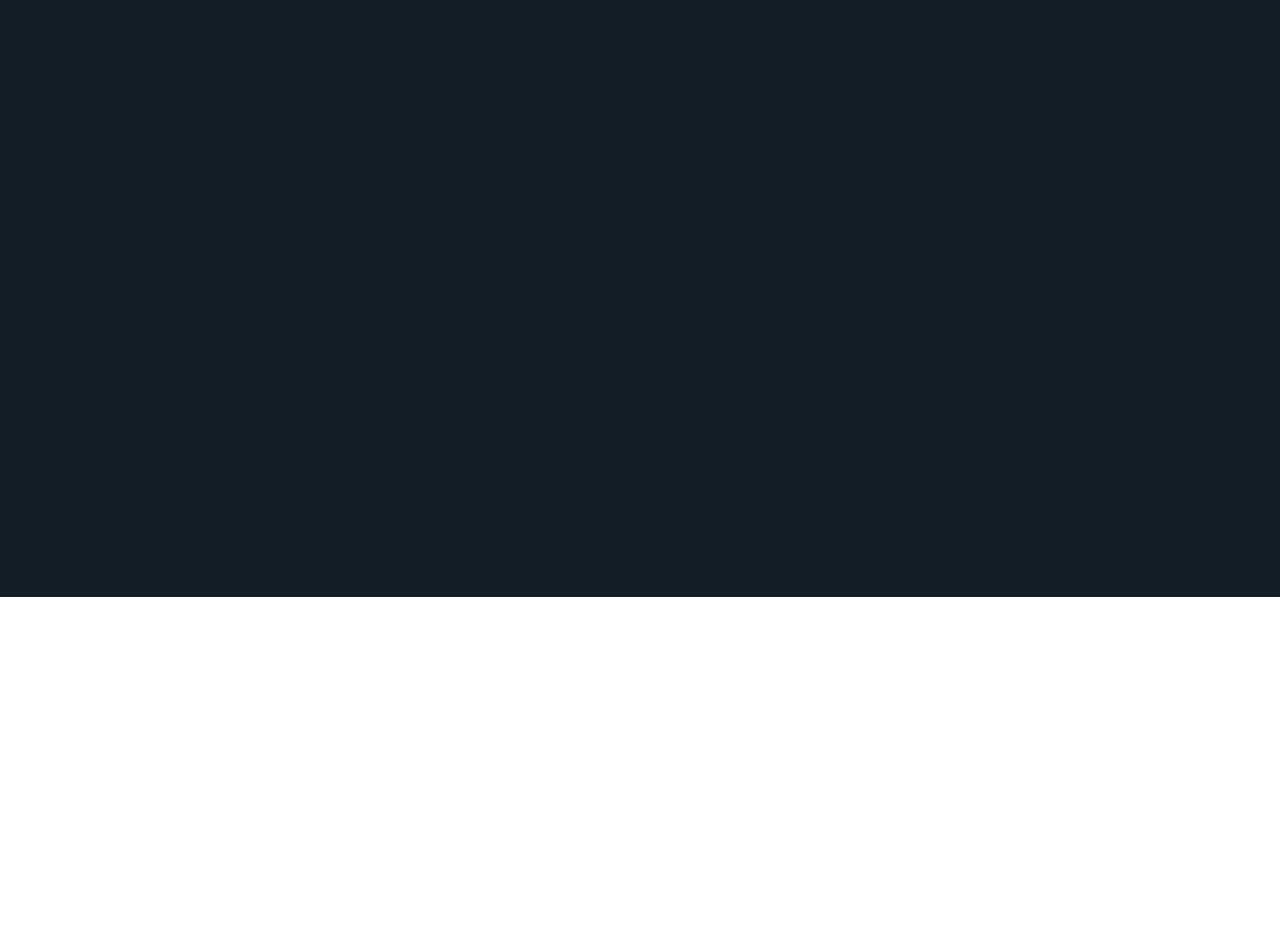
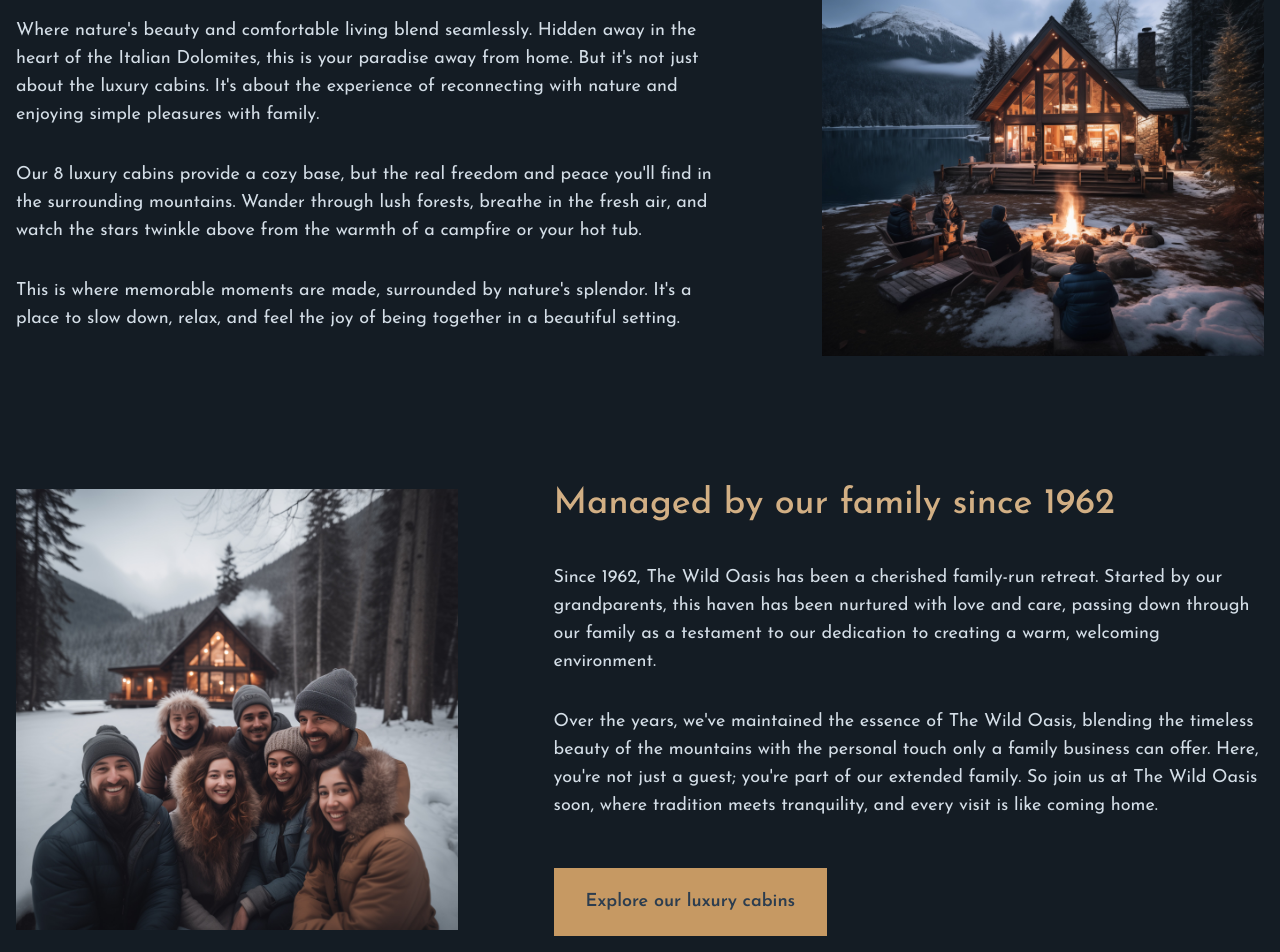
Before and after one commit to erhanertem/Exercise_Website-next-js-pages-router, a Next.js app: page /about in a window 1280 px wide. Shown: the part 203-1155 px from the top of the page. Before the commit the page ends 800 px from the top, so only its background shows below. Built offline with nearby package versions, Linux system fonts and the light colour scheme.

Commit message:
Add pages

```diff
--- a/pages/_app.js
+++ b/pages/_app.js
@@ -22,9 +22,9 @@ export default function App({ Component, pageProps }) {
       <Header />
 
       {isCabinsRoute ? (
-        <DashboardLayout>
+        <CabinsLayout>
           <Component {...pageProps} />
-        </DashboardLayout>
+        </CabinsLayout>
       ) : (
         <DefaultLayout>
           <Component {...pageProps} />
@@ -38,7 +38,7 @@ function DefaultLayout({ children }) {
   return <main className='p-4'>{children}</main>;
 }
 
-function DashboardLayout({ children }) {
+function CabinsLayout({ children }) {
   return (
     <div className='flex'>
       <aside className='w-52 bg-gray-100 p-4 h-screen shadow-md'>
@@ -48,7 +48,9 @@ function DashboardLayout({ children }) {
               <a
                 href='/dashboard'
                 className='text-gray-700 hover:text-blue-600'>
-                Dashboard Home
+                Cabins Side Panel
+                <br />
+                <em>**This is an alternate layout**</em>
               </a>
             </li>
             <li>
--- a/pages/about.js
+++ b/pages/about.js
@@ -1,5 +1,86 @@
-function About() {
-  return <div>About page</div>;
+import Image from "next/image";
+import image1 from "@/public/about-1.jpg";
+import image2 from "@/public/about-2.jpg";
+import Link from "next/link";
+
+export default function About() {
+  return (
+    <div className='grid grid-cols-5 gap-x-24 gap-y-32 text-lg items-center'>
+      <div className='col-span-3'>
+        <h1 className='text-4xl mb-10 text-accent-400 font-medium'>
+          Welcome to The Wild Oasis
+        </h1>
+
+        <div className='space-y-8'>
+          <p>
+            Where nature&apos;s beauty and comfortable living blend seamlessly.
+            Hidden away in the heart of the Italian Dolomites, this is your
+            paradise away from home. But it&apos;s not just about the luxury
+            cabins. It&apos;s about the experience of reconnecting with nature
+            and enjoying simple pleasures with family.
+          </p>
+          <p>
+            Our 8 luxury cabins provide a cozy base, but the real freedom and
+            peace you&apos;ll find in the surrounding mountains. Wander through
+            lush forests, breathe in the fresh air, and watch the stars twinkle
+            above from the warmth of a campfire or your hot tub.
+          </p>
+          <p>
+            This is where memorable moments are made, surrounded by
+            nature&apos;s splendor. It&apos;s a place to slow down, relax, and
+            feel the joy of being together in a beautiful setting.
+          </p>
+        </div>
+      </div>
+
+      <div className='col-span-2'>
+        <Image
+          src={image1}
+          alt='Family sitting around a fire pit in front of cabin'
+          placeholder='blur'
+          quality={80}
+        />
+      </div>
+
+      <div className='relative aspect-square col-span-2'>
+        <Image
+          src='/about-2.jpg'
+          fill
+          className='object-cover'
+          alt='Family that manages The Wild Oasis'
+        />
+      </div>
+
+      <div className='col-span-3'>
+        <h1 className='text-4xl mb-10 text-accent-400 font-medium'>
+          Managed by our family since 1962
+        </h1>
+
+        <div className='space-y-8'>
+          <p>
+            Since 1962, The Wild Oasis has been a cherished family-run retreat.
+            Started by our grandparents, this haven has been nurtured with love
+            and care, passing down through our family as a testament to our
+            dedication to creating a warm, welcoming environment.
+          </p>
+          <p>
+            Over the years, we&apos;ve maintained the essence of The Wild Oasis,
+            blending the timeless beauty of the mountains with the personal
+            touch only a family business can offer. Here, you&apos;re not just a
+            guest; you&apos;re part of our extended family. So join us at The
+            Wild Oasis soon, where tradition meets tranquility, and every visit
+            is like coming home.
+          </p>
+
+          <div>
+            <Link
+              href='/cabins'
+              className='inline-block mt-4 bg-accent-500 px-8 py-5 text-primary-800 text-lg font-semibold hover:bg-accent-600 transition-all'>
+              Explore our luxury cabins
+            </Link>
+          </div>
+        </div>
+      </div>
+    </div>
+  );
 }
-
-export default About;
--- a/pages/cabins.js
+++ b/pages/cabins.js
@@ -1,5 +1,17 @@
-function Cabins() {
-  return <div>Cabin Page</div>;
+export default function Cabins() {
+  return (
+    <div>
+      <h1 className='text-4xl mb-5 text-accent-400 font-medium'>
+        Our Luxury Cabins
+      </h1>
+      <p className='text-primary-200 text-lg mb-10'>
+        Cozy yet luxurious cabins, located right in the heart of the Italian
+        Dolomites. Imagine waking up to beautiful mountain views, spending your
+        days exploring the dark forests around, or just relaxing in your private
+        hot tub under the stars. Enjoy nature&apos;s beauty in your own little
+        home away from home. The perfect spot for a peaceful, calm vacation.
+        Welcome to paradise.
+      </p>
+    </div>
+  );
 }
-
-export default Cabins;
--- a/pages/index.js
+++ b/pages/index.js
@@ -1,13 +1,29 @@
 import Link from "next/link";
+import Image from "next/image";
+import bg from "@/public/bg.png";
 
 export default function Home() {
   return (
-    <div>
-      <h1>Hello Pages Router</h1>
-      <div>
-        <Link href='/cabins'>Cabins</Link>
-        <Link href='/about'>About</Link>
+    <main className='mt-24'>
+      <Image
+        src={bg}
+        fill
+        placeholder='blur'
+        quality={80}
+        className='object-cover object-top'
+        alt='Mountains and forests with two cabins'
+      />
+
+      <div className='relative z-10 text-center'>
+        <h1 className='text-8xl text-primary-50 mb-10 tracking-tight font-normal'>
+          Welcome to paradise.
+        </h1>
+        <Link
+          href='/cabins'
+          className='bg-accent-500 px-8 py-6 text-primary-800 text-lg font-semibold hover:bg-accent-600 transition-all'>
+          Explore luxury cabins
+        </Link>
       </div>
-    </div>
+    </main>
   );
 }
```
Also changed, not shown: pages/contact.js (renamed from starter/pages/contact-page.js, +3 -4 lines), starter/pages/about-page.js (deleted, +0 -86 lines), starter/pages/home-page.js (deleted, +0 -30 lines), 1 other file (tests, documents, lock files or other folders).
